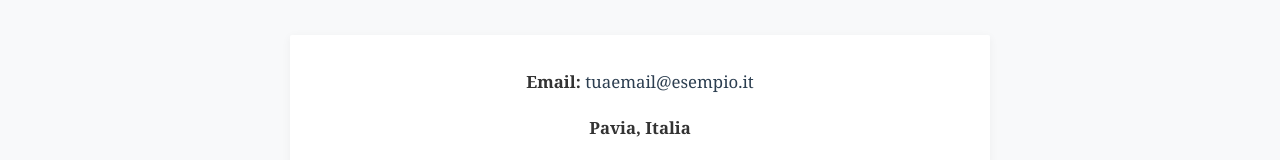
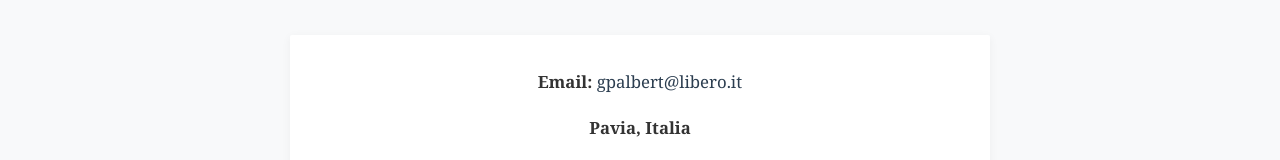
Before and after one commit to fracassi-marco/gianni, a Next.js app: page /contatti in a window 1280 px wide. Shown: the part 457-617 px from the top of the page. Built offline with nearby package versions, Linux system fonts and the light colour scheme.

Commit message:
Update contact email in Contatti page

```diff
--- a/app/contatti/page.js
+++ b/app/contatti/page.js
@@ -86,8 +86,8 @@ export default function Contatti() {
               <div className="contact-info">
                 <p>
                   <strong>Email:</strong>{' '}
-                  <a href="mailto:tuaemail@esempio.it">
-                    tuaemail@esempio.it
+                  <a href="mailto:gpalbert@libero.it">
+                    gpalbert@libero.it
                   </a>
                 </p>
                 <p>
```
